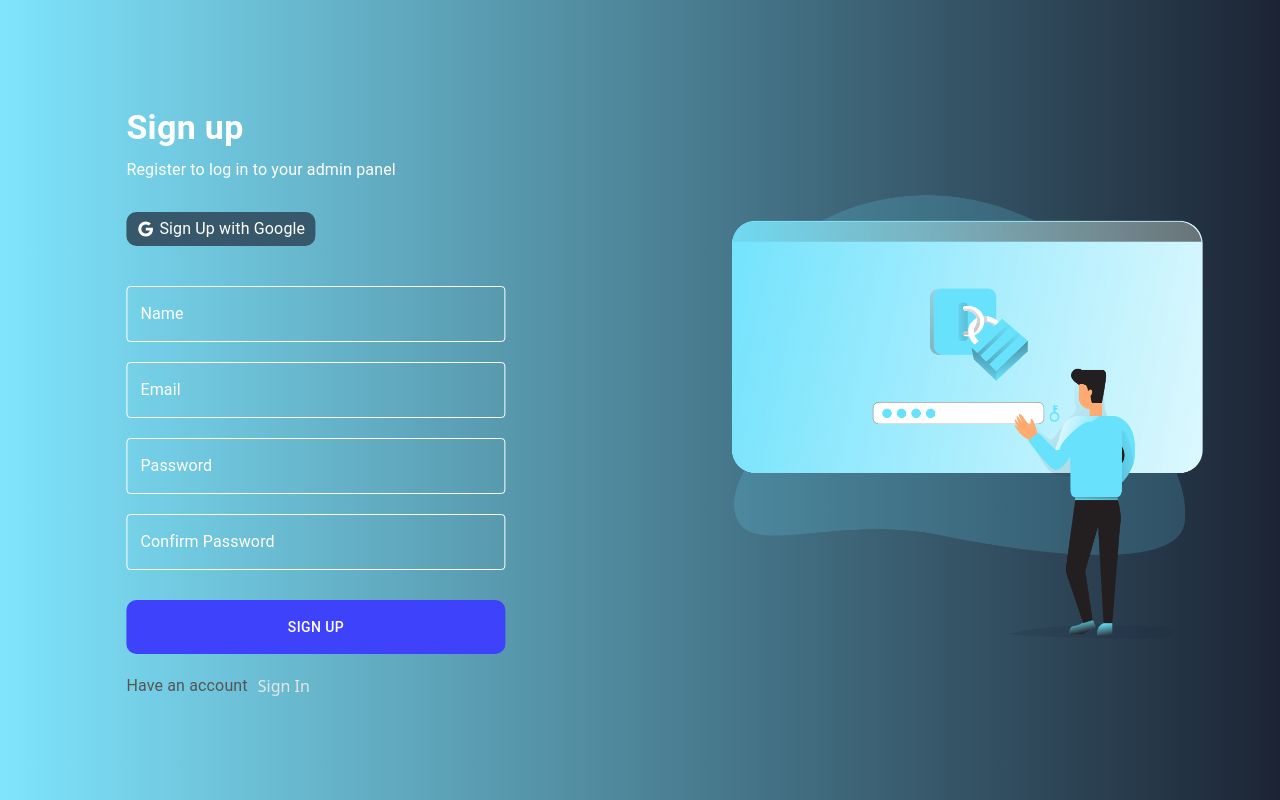
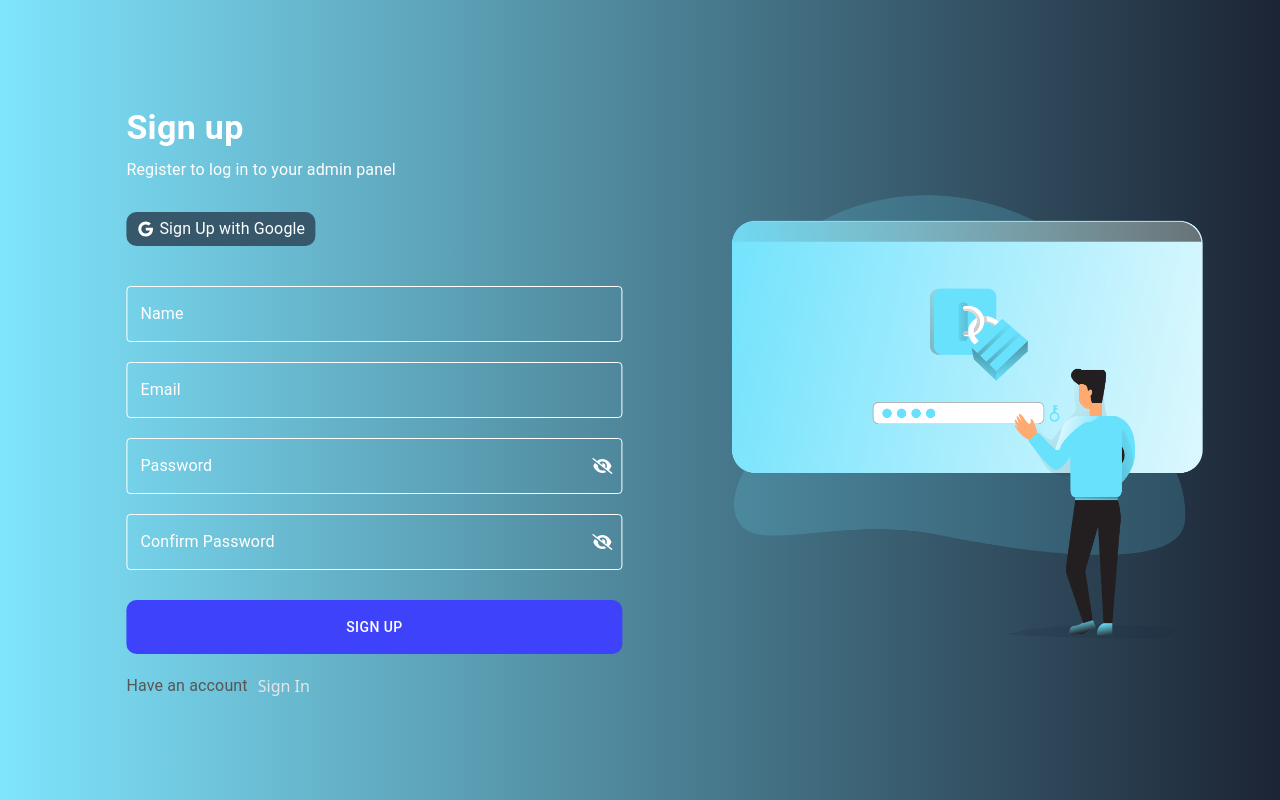
Before and after one commit to Ali-Mohebbi-Developer/admin-panel, a Next.js app: page /SignUp in a window 1280 px wide. Built offline with nearby package versions, Linux system fonts and the light colour scheme.

Commit message:
Update page.jsx

```diff
--- a/src/app/SignUp/page.jsx
+++ b/src/app/SignUp/page.jsx
@@ -2,11 +2,12 @@
 
 import { Box, Button, Grid2, Link, TextField, Typography } from "@mui/material";
 import Image from "next/image";
-import React from "react";
+import React, { useState } from "react";
 import GoogleIcon from "@mui/icons-material/Google";
 import { useFormik } from "formik";
 import Swal from "sweetalert2";
-
+import { FontAwesomeIcon } from "@fortawesome/react-fontawesome";
+import { faEyeSlash } from "@fortawesome/free-solid-svg-icons";
 import * as Yup from "yup";
 
 const validationSchema = Yup.object({
@@ -75,6 +76,8 @@ const SignUp = () => {
         });
     },
   });
+  const [showPass, setShowPass] = useState();
+  const [showConfirmPass, setShowConfirmPass] = useState();
 
   return (
     <Box
@@ -148,7 +151,7 @@ const SignUp = () => {
                   name="name"
                   variant="outlined"
                   sx={{
-                    width: "60%",
+                    width: "100%",
                     marginY: "10px",
                     "& .MuiInputBase-root": {
                       color: "white",
@@ -184,7 +187,7 @@ const SignUp = () => {
                   name="email"
                   variant="outlined"
                   sx={{
-                    width: "60%",
+                    width: "100%",
                     marginY: "10px",
                     "& .MuiInputBase-root": {
                       color: "white",
@@ -214,13 +217,15 @@ const SignUp = () => {
                   helperText={formik.touched.email && formik.errors.email}
                 />
 
+                <Box sx={{ position: "relative" }}>
                   <TextField
                     fullWidth
                     label="Password"
                     name="password"
                     variant="outlined"
+                    type={showPass ? "text" : "password"}
                     sx={{
-                    width: "60%",
+                      width: "100%",
                       marginY: "10px",
                       "& .MuiInputBase-root": {
                         color: "white",
@@ -243,23 +248,41 @@ const SignUp = () => {
                         color: "white",
                       },
                     }}
-                  type="password"
                     value={formik.values.password}
                     onChange={formik.handleChange}
                     onBlur={formik.handleBlur}
                     error={
                       formik.touched.password && Boolean(formik.errors.password)
                     }
-                  helperText={formik.touched.password && formik.errors.password}
+                    helperText={
+                      formik.touched.password && formik.errors.password
+                    }
                   />
+                  <Box
+                    onClick={() => setShowPass(!showPass)}
+                    sx={{
+                      position: "absolute",
+                      top: "50%",
+                      right: "10px",
+                      transform: "translateY(-50%)",
+                      color: "black",
+                      cursor: "pointer",
+                      color: showPass ? "#3240FF" : "white",
+                    }}
+                  >
+                    <FontAwesomeIcon icon={faEyeSlash} />
+                  </Box>
+                </Box>
 
+                <Box sx={{ position: "relative" }}>
                   <TextField
                     fullWidth
                     label="Confirm Password"
                     name="confirmPassword"
                     variant="outlined"
+                    type={showConfirmPass ? "text" : "password"}
                     sx={{
-                    width: "60%",
+                      width: "100%",
                       marginY: "10px",
                       "& .MuiInputBase-root": {
                         color: "white",
@@ -282,7 +305,6 @@ const SignUp = () => {
                         color: "white",
                       },
                     }}
-                  type="password"
                     value={formik.values.confirmPassword}
                     onChange={formik.handleChange}
                     onBlur={formik.handleBlur}
@@ -295,6 +317,21 @@ const SignUp = () => {
                       formik.errors.confirmPassword
                     }
                   />
+                  <Box
+                    onClick={() => setShowConfirmPass(!showConfirmPass)}
+                    sx={{
+                      position: "absolute",
+                      top: "50%",
+                      right: "10px",
+                      transform: "translateY(-50%)",
+                      color: "black",
+                      cursor: "pointer",
+                      color: showConfirmPass ? "#3240FF" : "white",
+                    }}
+                  >
+                    <FontAwesomeIcon icon={faEyeSlash} />
+                  </Box>
+                </Box>
 
                 <Button
                   type="submit"
@@ -302,7 +339,7 @@ const SignUp = () => {
                     marginY: "20px",
                     backgroundColor: "#3e43fb",
                     color: "white",
-                    width: "60%",
+                    width: "100%",
                     transition: "0.4s",
                     padding: "15px 20px",
                     borderRadius: "10px",
```
Lines whose indentation alone changed are shown as unchanged.
